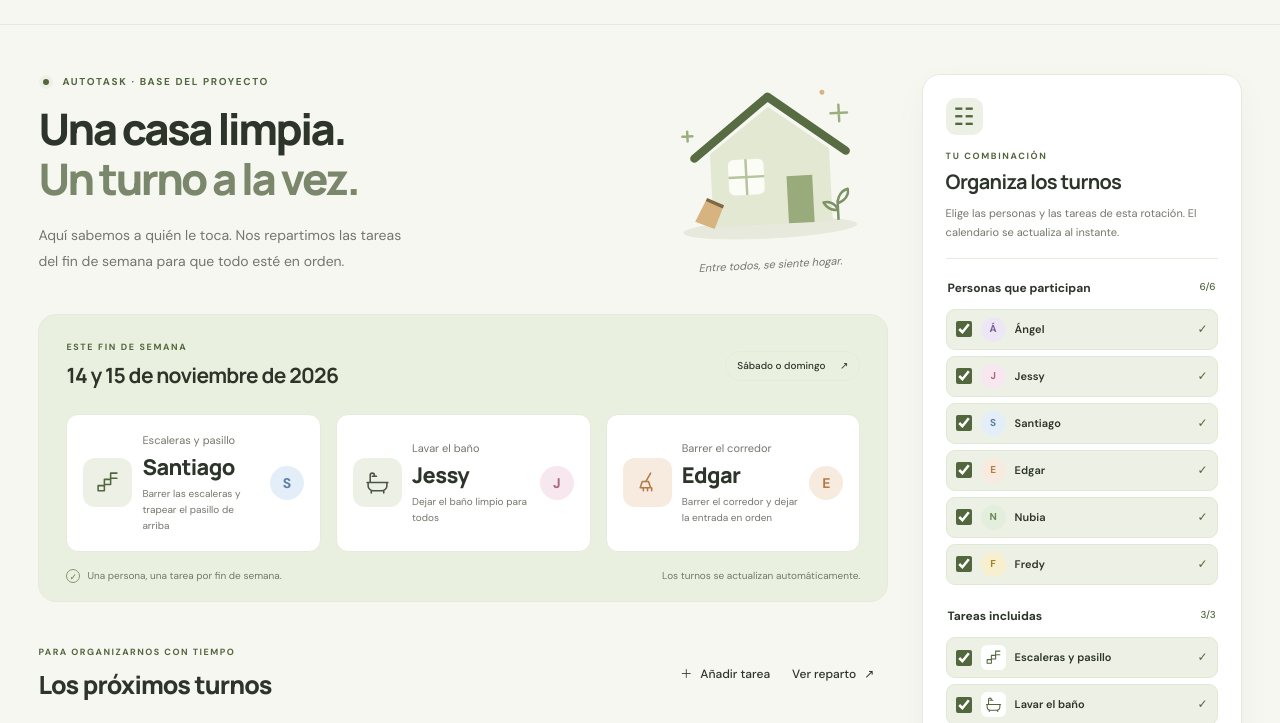
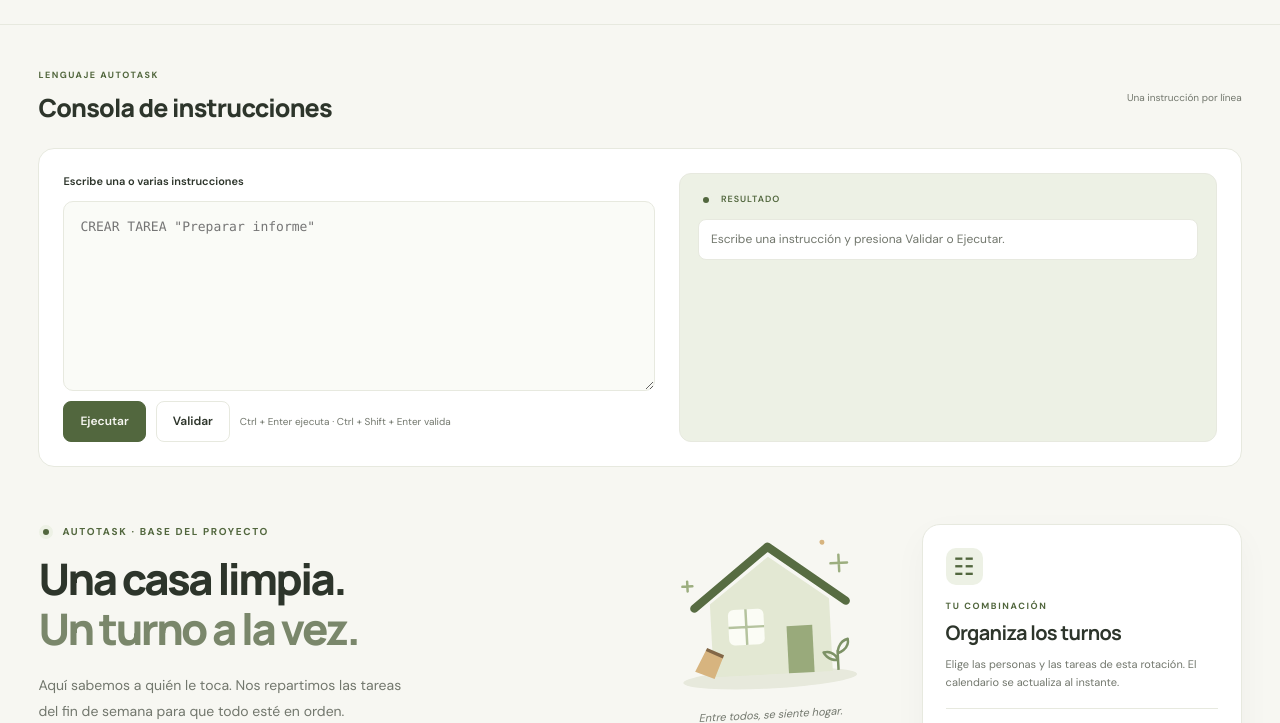
Before and after one commit to Angixs-zz/ProyectoAutomatas, a website: page index.html in a window 1280 px wide. Shown: the part 70-793 px from the top of the page. Drawn offline with Linux system fonts and the light colour scheme.

Commit message:
feat(consola): agregar estructura y estilos de la consola de instrucciones (#7)

```diff
--- /dev/null
+++ b/consola.css
@@ -0,0 +1,25 @@
+/* Consola AutoTask (#7). */
+:root{--error:#a34d3e;--error-bg:#fbefec;--error-line:#efd3cc}
+[data-theme="dark"]{--error:#f0a596;--error-bg:#3a2723;--error-line:#5c3a33}
+
+.console-section{padding:43px 0 8px}
+.console-panel{display:grid;grid-template-columns:1.1fr 1fr;gap:24px;padding:24px;background:var(--paper);border:1px solid var(--line);border-radius:16px}
+
+.console-editor{display:flex;flex-direction:column;gap:10px;min-width:0}
+.console-editor>label{font-size:11px;font-weight:600}
+#console-input{width:100%;min-height:190px;resize:vertical;border:1px solid var(--line);border-radius:10px;background:var(--soft);color:var(--ink);padding:14px 16px;font:13px/1.7 ui-monospace,'Cascadia Code',Consolas,monospace}
+.console-actions{display:flex;flex-wrap:wrap;align-items:center;gap:10px}
+.console-secondary{border:1px solid var(--line);border-radius:8px;background:transparent;font-size:12px;font-weight:600;padding:10px 16px}
+.console-hint{font-size:10px;color:var(--muted)}
+
+.console-output{min-width:0;background:var(--pale);border:1px solid var(--line);border-radius:12px;padding:18px;display:flex;flex-direction:column;gap:12px}
+.console-output-label{display:flex;align-items:center;gap:7px;font-size:9px;letter-spacing:1px;color:var(--green);font-weight:600;margin:0}
+.console-status{font-size:12px;color:var(--muted);background:var(--paper);border:1px solid var(--line);border-radius:8px;padding:10px 12px}
+.console-status[data-estado="cargando"]{color:var(--ink)}
+.console-status[data-estado="exito"]{color:var(--green);border-color:var(--green)}
+.console-status[data-estado="error"]{color:var(--error);background:var(--error-bg);border-color:var(--error-line)}
+.console-results,.console-diagnostics{list-style:none;margin:0;padding:0;display:flex;flex-direction:column;gap:8px}
+.console-results:empty,.console-diagnostics:empty{display:none}
+
+@media(max-width:900px){.console-panel{grid-template-columns:1fr}}
+@media(max-width:640px){.console-section{padding-top:31px}.console-panel{padding:16px}.section-heading .small-note{display:none}}
--- a/index.html
+++ b/index.html
@@ -15,6 +15,7 @@
       ? savedTheme : (matchMedia('(prefers-color-scheme: dark)').matches ? 'dark' : 'light');
   </script>
   <link rel="stylesheet" href="./styles.css?v=20261101-1">
+  <link rel="stylesheet" href="./consola.css">
   <script type="module" src="./app.js?v=20261101-1"></script>
 </head>
 <body>
@@ -26,6 +27,27 @@
   </header>
 
   <main>
+        <!-- Consola AutoTask (#7): aquí se escriben las instrucciones del lenguaje -->
+    <section class="console-section" id="consola" aria-labelledby="console-heading">
+      <div class="section-heading"><div><p class="eyebrow">LENGUAJE AUTOTASK</p><h2 id="console-heading">Consola de instrucciones</h2></div><span class="small-note">Una instrucción por línea</span></div>
+      <div class="console-panel">
+        <form class="console-editor" id="console-form">
+          <label for="console-input">Escribe una o varias instrucciones</label>
+          <textarea id="console-input" spellcheck="false" autocomplete="off" placeholder='CREAR TAREA "Preparar informe"'></textarea>
+          <div class="console-actions">
+            <button type="button" class="share-button" id="console-run">Ejecutar</button>
+            <button type="button" class="console-secondary" id="console-validate">Validar</button>
+            <span class="console-hint">Ctrl + Enter ejecuta · Ctrl + Shift + Enter valida</span>
+          </div>
+        </form>
+        <div class="console-output">
+          <p class="console-output-label"><span class="live-dot" aria-hidden="true"></span> RESULTADO</p>
+          <div class="console-status" id="console-status" role="status" aria-live="polite" data-estado="vacio">Escribe una instrucción y presiona Validar o Ejecutar.</div>
+          <ol class="console-results" id="console-results"></ol>
+          <ol class="console-diagnostics" id="console-diagnostics"></ol>
+        </div>
+      </div>
+    </section>
     <div class="workspace">
     <div class="workspace-content">
     <section class="intro">
```
